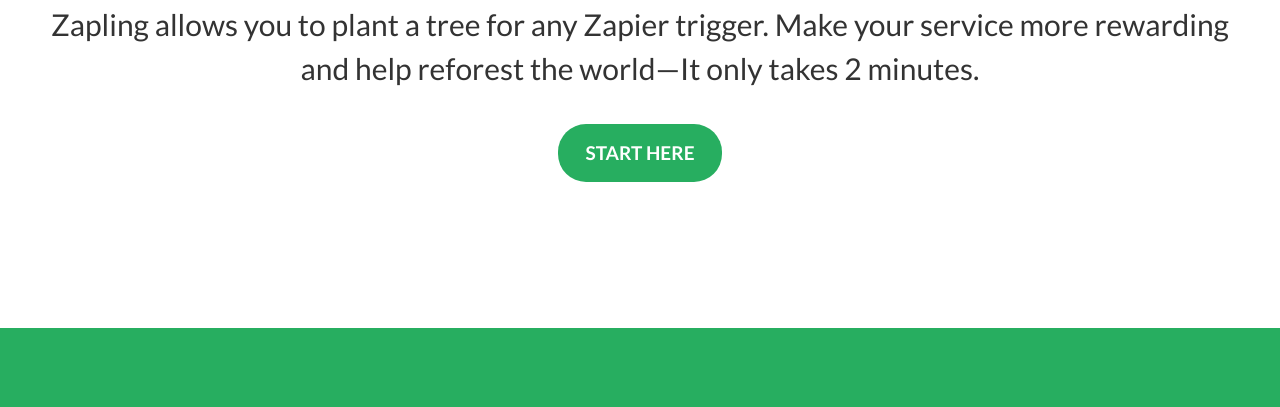
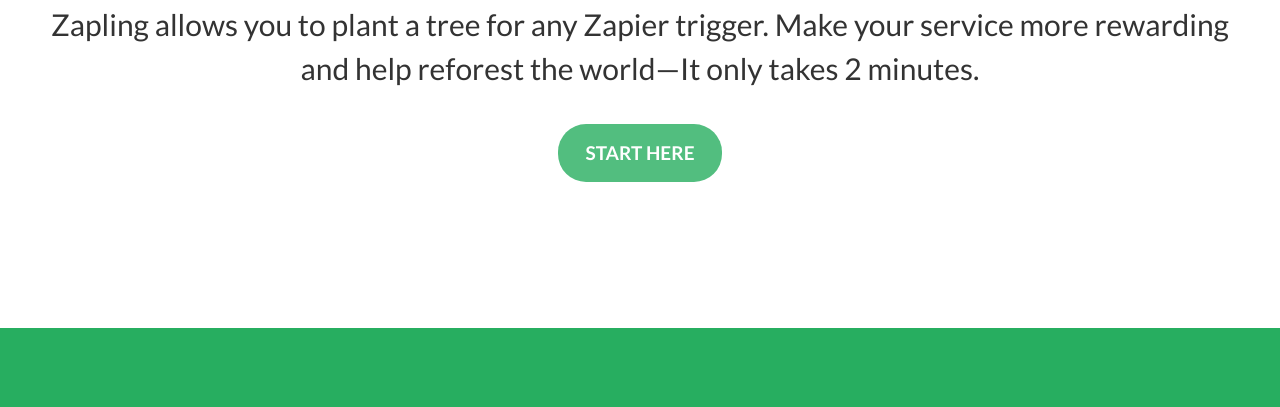
Before and after one commit to mathieudutour/zapling, a Gatsby site in the folder frontend/: page / in a window 1280 px wide. In both pictures the pointer is over the button "START HERE". Shown: the part 356-763 px from the top of the page. Built offline with nearby package versions, Linux system fonts and the light colour scheme; Gatsby itself is replaced by a stand-in of ours.

Commit message:
Added hover styles for the buttons

```diff
--- a/frontend/src/components/button.css
+++ b/frontend/src/components/button.css
@@ -3,16 +3,26 @@
   border-radius: 28px;
   border: 4px solid #27ae60;
   color: #27ae60;
+  cursor: pointer;
   font-size: 19px;
   font-weight: 700;
   padding: 7px 27px;
   text-transform: uppercase;
 }
 
+.button:hover {
+  background: #27ae60;
+  color: white;
+}
+
 .button.full {
   color: white;
   border: 0;
   background: #27ae60;
+}
+
+.button.full:hover {
+  opacity: 0.8;
 }
 
 .button.red {
@@ -25,6 +35,11 @@
   background: transparent;
 }
 
+.button.red:hover {
+  background: #eb5757;
+  color: white;
+}
+
 .button.full.red {
   color: white;
   border: 0;
```
